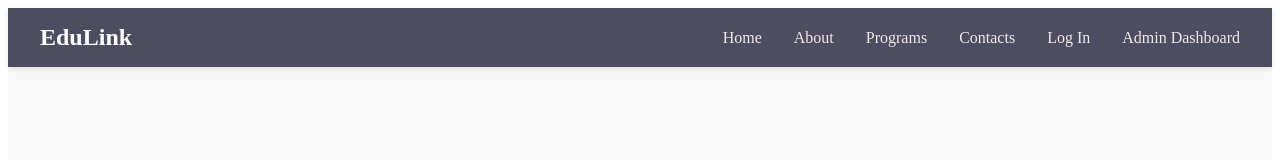
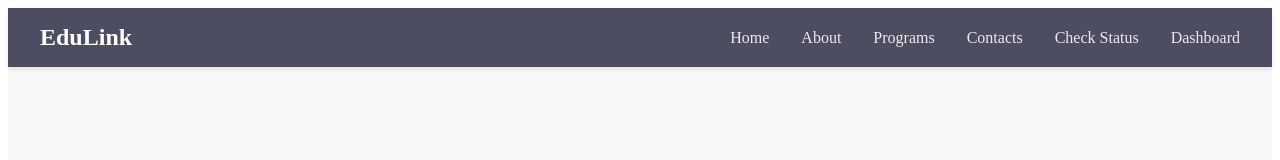
Before and after one commit to H1baq/Edu_Link, a React (Vite) app in the folder frontend/: page /programs in a window 1280 px wide. Shown: the top 160 px of the page. Built offline with nearby package versions, Linux system fonts and the light colour scheme; no server answers.

Commit message:
Update Navbar to direct users to login or check application status

```diff
--- a/frontend/src/Components/Navbar.jsx
+++ b/frontend/src/Components/Navbar.jsx
@@ -1,5 +1,6 @@
 import React, { useState } from 'react';
 import { Link } from 'react-router-dom';
+
 
 import './Navbar.css';
 
@@ -23,8 +24,8 @@ const Navbar = () => {
       <li><Link to="/about">About</Link></li>
       <li><Link to="/programs">Programs</Link></li>
       <li><Link to="/contacts">Contacts</Link></li>
-      <li><Link to="/login">Log In</Link></li>
-      <li><Link to="/admin">Admin Dashboard</Link></li>
+      <li><Link to="/status">Check Status</Link></li>
+      <li><Link to="/admin">Dashboard</Link></li>
 
 
      </ul>
```
